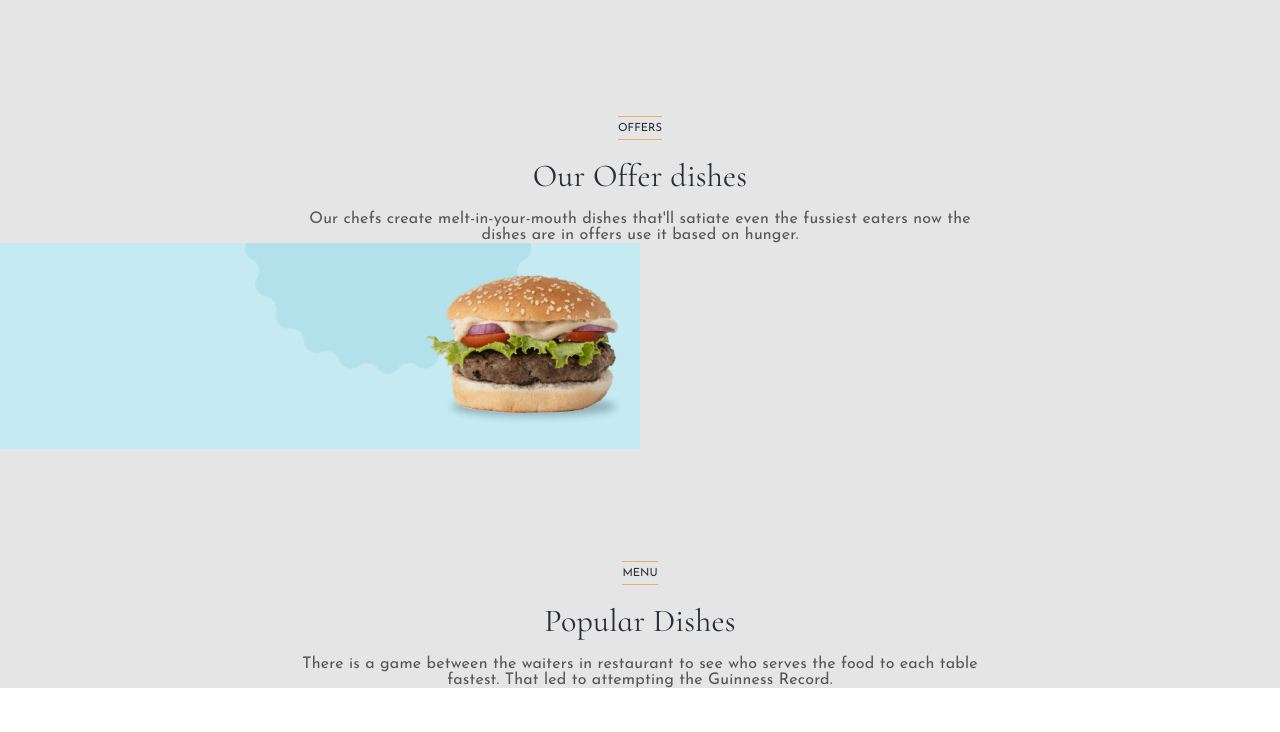
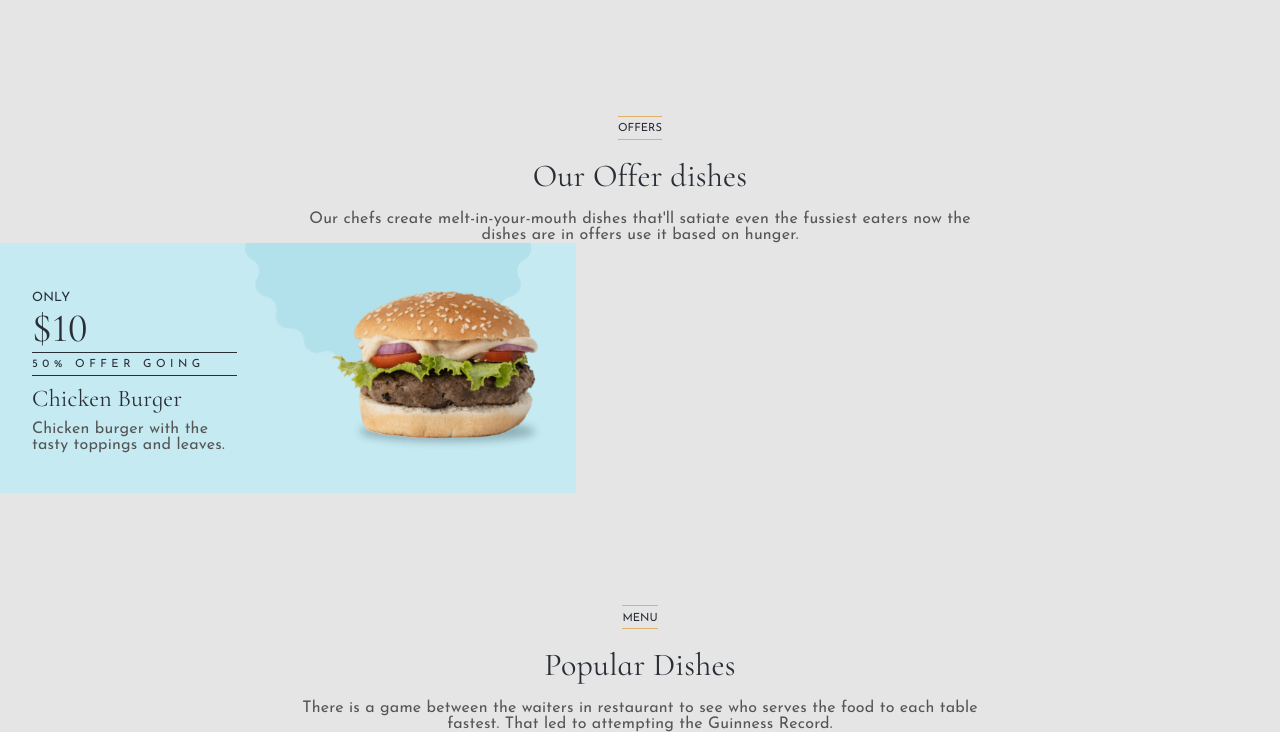
Before and after one commit to MartaPoleshchuk/TasteEat, a plain HTML site: page src/index.html in a window 1280 px wide. Shown: the part 2660-3392 px from the top of the page. Before the commit the page ends 3348 px from the top, so only its background shows below. Drawn offline with Linux system fonts and the light colour scheme.

Commit message:
sixth commit

```diff
--- a/src/index.html
+++ b/src/index.html
@@ -152,7 +152,13 @@
 
         <div class="special container">
             <div class="special__offer">
-                <div class="leftside"></div>
+                <div class="leftside">
+                    <div class="price_1">ONLY</div>
+                    <div class="price_2">$10</div>
+                    <div class="middletext">50% OFFER GOING</div>
+                    <div class="dishname">Chicken Burger</div>
+                    <div class="dishdescr">Chicken burger with the tasty toppings and leaves.</div>
+                </div>
                 <img class="rightside" src="./img/burger.png" alt="#">
 
             </div>
--- a/src/styles/_body.scss
+++ b/src/styles/_body.scss
@@ -245,23 +245,56 @@
 
 
     &__offer {
-        width:50%;
+        width:45%;
         background-image: url(../img/bluecardbcg.png);
         display:flex;
         justify-content: space-between;
 
 
-        padding: 2rem 1rem 1.5rem 1rem;
+        padding: 3rem 2rem 2.5rem 2rem;
         height: auto;
 
         .leftside {
             display:flex;
             flex-direction: column;
             justify-content: flex-start;
+            width:40%;
+
+            color: $color-black;
+
+            .price_1{
+                font-size: 0.8rem;
+
+            }
+            .price_2 {
+                font-size: 2.5rem;
+                font-family: 'Cormorant Infant', serif;
+            }
+            .middletext{
+                display: inline-block;
+                border-top: 1px solid $color-black;
+                border-bottom: 1px solid $color-black;
+                padding: 0.4rem 0 0.3rem 0;
+                letter-spacing: 4.5px;
+                font-size: 0.7rem;
+
+            }
+            .dishname{
+                font-family: 'Cormorant Infant', serif;
+                font-size: 1.5rem;
+                letter-spacing: 0.2px;
+                padding: 0.5rem 0;
+
+            }
+            .dishdescr {
+
+                color:#555555;
+
+            }
         }
         .rightside {
             text-align: center;
-            height: 150px;
+            height: 160px;
         }
     }
 
```
Also changed, not shown: src/styles/styles.css, 1 other file.
